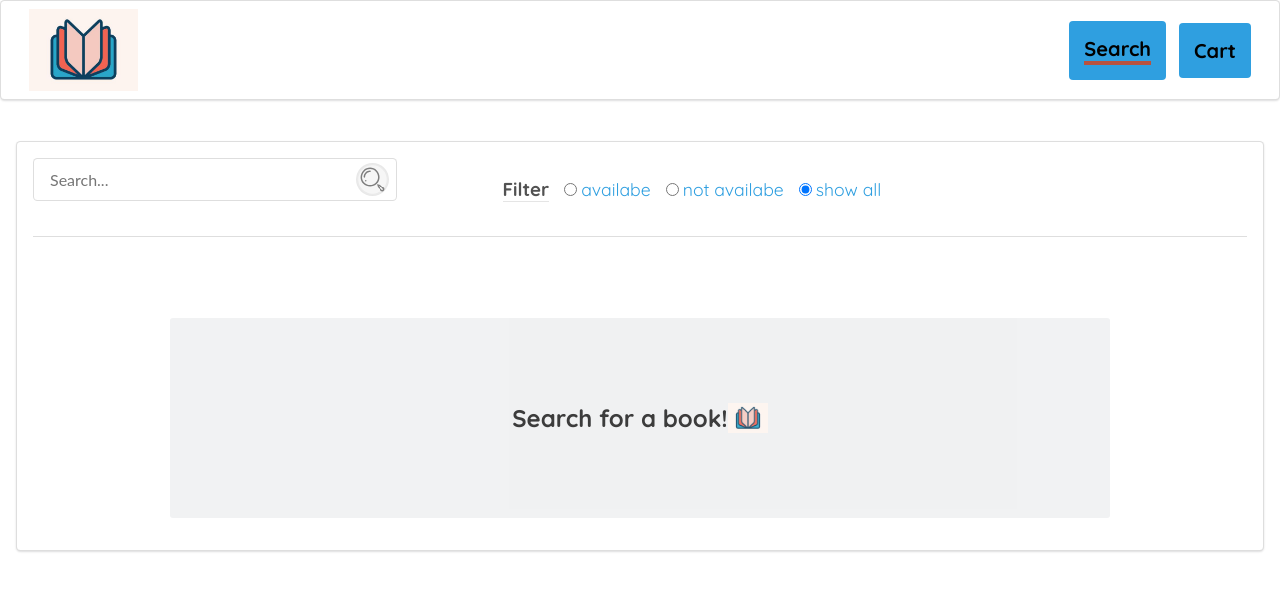
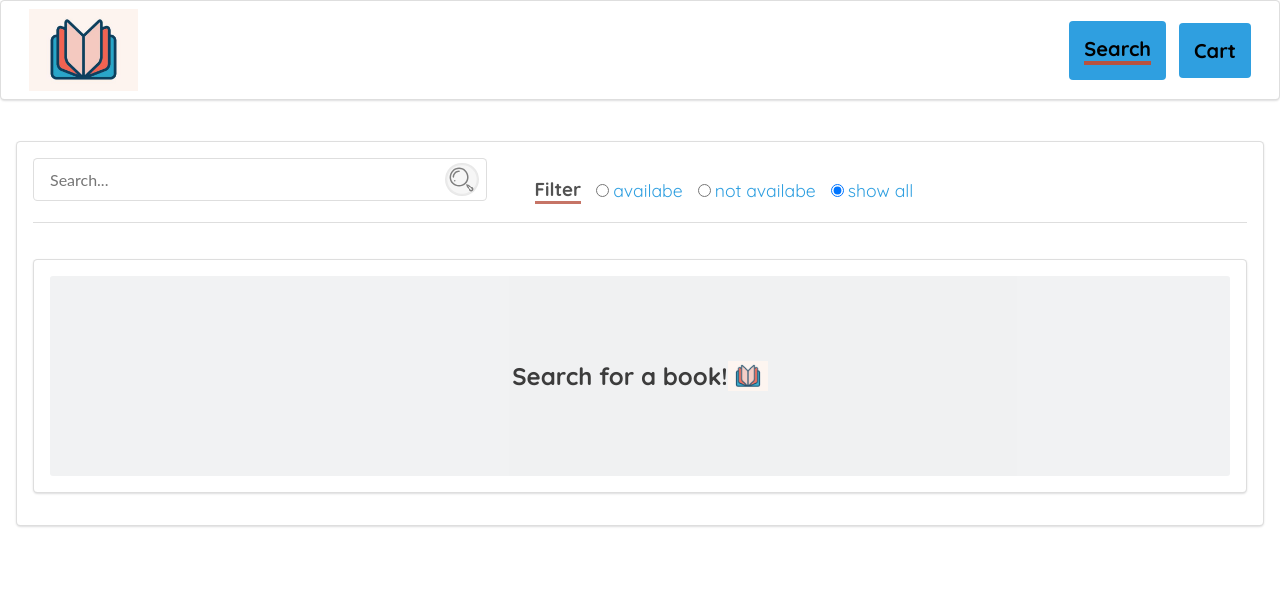
Before and after one commit to tcanbolat/bookStore, a React (Create React App) app in the folder client/: page / in a window 1280 px wide. Shown: the top 590 px of the page. Built offline with nearby package versions, Linux system fonts and the light colour scheme.

Commit message:
added Orders component and updated flex-box styling for app

```diff
--- a/client/src/components/MainBody/mainBody.module.css
+++ b/client/src/components/MainBody/mainBody.module.css
@@ -1,9 +1,19 @@
+@import url("https://fonts.googleapis.com/css?family=Quicksand:400,700");
+
+body {
+  color: #272727;
+  font-family: "Quicksand", serif;
+  font-style: normal;
+  font-weight: 400;
+  letter-spacing: 0;
+  padding: 1rem;
+}
+
 .Container {
-    margin: 0 auto;
-    background: #fff;
-    box-shadow: 0 1px 2px 0 rgba(34,36,38,.15);
-    margin: 1rem 0;
-    padding: 1em 1em;
-    border-radius: .28571429rem;
-    border: 1px solid rgba(34,36,38,.15);
-    }
+  background: #fff;
+  box-shadow: 0 1px 2px 0 rgba(34, 36, 38, 0.15);
+  margin: 1rem 0;
+  padding: 1em 1em;
+  border-radius: 0.28571429rem;
+  border: 1px solid rgba(34, 36, 38, 0.15);
+}
--- a/client/src/components/Orders/Orders.js
+++ b/client/src/components/Orders/Orders.js
@@ -2,10 +2,28 @@ import React from "react";
 
 import classess from "./orders.module.css";
 
-const Orders = ({ orders }) => {
+const Orders = ({ cart }) => {
+  const priceArray = [];
+
+  cart.forEach((item) => {
+    priceArray.push(item.saleInfo.listPrice.amount * item.count);
+  });
+
+  const subTotal = priceArray.reduce((a, b) => a + b, 0);
+  console.log(priceArray);
   return (
     <div className={classess.Orders}>
-      <h1>ORDERS.JS</h1>
+      <h4>Order Totals</h4>
+      {cart.map((item) => {
+        return (
+          <div>
+            <p>{item.volumeInfo.title}</p>
+            <p> <em>X</em> {item.count ? item.count : 1} = ${(item.saleInfo.listPrice.amount * (item.count ? item.count : 1)).toFixed(2)}</p>
+            <hr className={classess.LineBreak}/>
+          </div>
+        );
+      })}
+      <h4>sub total: ${subTotal.toFixed(2)}</h4>
     </div>
   );
 };
--- a/client/src/components/Orders/orders.module.css
+++ b/client/src/components/Orders/orders.module.css
@@ -1,4 +1,39 @@
 .Orders {
-  border: 1px solid black;
-  flex: 30%;
+  border-left: 1px solid #2f9fe0;
+  flex: 25%;
+  padding-left: 10px;
+  height: fit-content;
 }
+
+.Orders em {
+  color: #2f9fe0;
+  font-weight: 700;
+}
+
+.Orders h4 {
+  border-bottom: 4px solid #2f9fe0;
+  width: fit-content;
+}
+
+.LineBreak {
+  max-width: 40%;
+  margin: 0px;
+  margin-bottom: 20px;
+  border: 0.1px solid red;
+}
+
+@media (max-width: 500px) {
+  .Orders {
+    flex: 40%;
+    border-left: none;
+    text-align: center;
+    margin: 0 auto;
+  }
+
+  h4, .LineBreak {
+    margin: 0 auto;
+    margin-bottom: 20px;
+    font-size: 30px;
+  }
+
+}
--- a/client/src/components/Pagination/Pagination.js
+++ b/client/src/components/Pagination/Pagination.js
@@ -19,9 +19,9 @@ const Pagination = ({
     <nav>
       {totalPosts === 0 || totalPosts === undefined || loading ? null : <p>{"Total Results: " + totalPosts}</p>}
       {loading ? null : (
-        <ul className={classes.Pagination}>
+        <div className={classes.Pagination}>
           {pageNumbers.map((number) => (
-            <li
+            <span
               onClick={() => paginate(number)}
               key={number}
               className={[
@@ -30,9 +30,9 @@ const Pagination = ({
               ].join(" ")}
             >
               <span>{number}</span>
-            </li>
+            </span>
           ))}
-        </ul>
+        </div>
       )}
     </nav>
   );
--- a/client/src/components/Pagination/pagination.module.css
+++ b/client/src/components/Pagination/pagination.module.css
@@ -1,8 +1,11 @@
 .Pagination {
   text-align: center;
-  padding-top: 25px;
+  padding-top: 20px;
   font-weight: 700;
   border-top: 1px solid #22242626;
+  display: flex;
+  flex-wrap: wrap;
+  justify-content: center;
 }
 
 .PageNumbers {
@@ -16,14 +19,14 @@
   background-clip: padding-box;
 }
 
-li:hover {
-    cursor: pointer;
-  }
+span:hover {
+  cursor: pointer;
+}
 
-.Active
-{
-    font-weight: bold;
-    background-color: #b85240;opacity:0.87;
+.Active {
+  font-weight: bold;
+  background-color: #b85240;
+  opacity: 0.87;
 }
 
 nav p {
--- a/client/src/components/SearchResults/searchResults.module.css
+++ b/client/src/components/SearchResults/searchResults.module.css
@@ -1,101 +1,84 @@
-@import url("https://fonts.googleapis.com/css?family=Quicksand:400,700");
-
-body {
-  color: #272727;
-  font-family: "Quicksand", serif;
-  font-style: normal;
-  font-weight: 400;
-  letter-spacing: 0;
-  padding: 1rem;
+.BookCardBody {
+  display: flex;
+  flex-flow: wrap;
 }
 
-.main {
-  background: #fff;
-  margin: 1rem 0;
-  padding: 1em 1em;
-  border-radius: 0.28571429rem;
-  max-width: 80%;
-  margin: 0 auto;
-  margin-top: 40px;
-  align-items: center;
+.CardItem {
+  display: flex;
+  flex-wrap: nowrap;
+  flex: 33%;
+  padding: 10px;
+  padding-left: 5px;
 }
 
-h1 {
-  font-size: 40px !important;
-  margin-bottom: 0px;
+.BookImage {
+  margin-left: 15px;
+  border-radius: 0.3rem;
 }
 
-.Price h2 {
+.BookImage:hover {
+  cursor: pointer;
+  border-bottom: 3px solid #b85240;
+  border-left: 3px solid #2f9fe0;
+}
+
+.BookBody {
+  padding-left: 5px;
+}
+
+.Details {
+  display: block;
+}
+
+.Details h3 {
   margin-bottom: 0px;
   opacity: 55%;
   cursor: not-allowed;
 }
 
-.BookImage {
-  height: auto;
-  max-width: 100%;
-  vertical-align: middle;
+.Price {
+  font-size: 28px;
+  margin: 5px;
+  border-bottom: 3px solid rgba(0, 0, 0, 0.15);
+  width: fit-content;
 }
 
-.BookImage:hover {
-cursor: pointer;
+.Details button {
+  padding: 7px 7px 7px 30px;
+  background: url("../../assets/images/shoppingCart.svg") no-repeat;
+  border: 2px solid #2f9fe0;
+  border-radius: 0.3rem;
+  box-shadow: 0 1px 2px rgba(0, 0, 0, 0.15);
+  font-size: 11px;
 }
 
-.Cart {
-  width: 40px;
+.Details button:hover {
+  color: white;
+  background-color: #b85240;
+  border: 2px solid #b85240;
 }
 
-.Cart:hover {
-  width: 50px;
-  cursor: pointer;
+.Details button:active {
+  outline-style: none;
+  box-shadow: 0px 0px 5px #555 inset;
 }
 
-.Price {
-  display: flex;
+.Details button:focus {
+  outline-style: none;
 }
 
-.cards {
-  display: flex;
-  flex-wrap: wrap;
-  list-style: none;
-  margin: 0;
-  padding: 0;
+.CardTitle {
+  margin: 1px;
 }
 
-.cards_item {
-  display: flex;
-  padding: 1rem;
-}
-
-@media (min-width: 40rem) {
-  .cards_item {
-    width: 50%;
+@media (max-width: 1150px) {
+  .CardItem {
+    flex: 50%;
   }
 }
 
-@media (min-width: 56rem) {
-  .cards_item {
-    width: 33.3333%;
+@media (max-width: 500px) {
+  .CardItem {
+    flex: 100%;
   }
 }
-
-.card {
-  background-color: transparent;
-  border-radius: 0.25rem;
-  /* box-shadow: 0 20px 40px -14px rgba(0, 0, 0, 0.25); */
-  display: flex;
-  flex-direction: column;
-  overflow: hidden;
-  display: block;
-}
-
-.card_content {
-  padding: 1rem;
-}
-
-.card_title {
-  font-size: 1.1rem;
-  font-weight: 700;
-  letter-spacing: 1px;
-  margin: 0px;
-}
--- a/client/src/components/SearchResults/searchReults.js
+++ b/client/src/components/SearchResults/searchReults.js
@@ -2,8 +2,9 @@ import React from "react";
 
 import classes from "./searchResults.module.css";
 import PlaceHolder from "../UI/PlaceHolder/placeHolder";
-import ShoppingCart from "../../assets/images/shoppingCart.svg";
 import Spinner from "../UI/Spinner/Spinner";
+import MainBody from "../MainBody/MainBody";
+import Button from "../UI/Button/Button";
 
 const SearchResults = (props) => {
   const books = props.bookResults;
@@ -14,9 +15,8 @@ console.log(books);
     bookCard = <PlaceHolder message={"No results, please try again"} />;
   } else if (books.length > 0) {
     bookCard = books.map((book) => (
-      <div key={book.id} className={classes.cards_item}>
-        <div className={classes.card}>
-          <div className={classes.card_image}>
+      <div key={book.id} className={classes.CardItem}>
+          <div className={classes.CardImage}>
             <img
               onClick={() => props.toggleModal(book.id)}
               src={book.volumeInfo.imageLinks.thumbnail}
@@ -24,33 +24,31 @@ console.log(books);
               className={classes.BookImage}
             />
           </div>
+          <div className={classes.BookBody}>
+          <h4 className={classes.CardTitle}>{book.volumeInfo.title}</h4>
           {book.saleInfo.listPrice ? (
-            <div className={classes.Price}>
-              <h1 className={classes.card_title}>
+            <div className={classes.Details}>
+              <h4 className={classes.Price}>
                 ${book.saleInfo.listPrice.amount}
-              </h1>
-              <img
-                onClick={() => props.addToCart(book)}
-                className={classes.Cart}
-                alt="shopping cart"
-                src={ShoppingCart}
-              />
+              </h4>
+            <button className={classes.Button} onClick={() => props.addToCart(book)}>
+              ADD TO CART
+            </button>
             </div>
           ) : (
-            <div className={classes.Price}>
-              <h2>out of stock</h2>
+            <div className={classes.Details}>
+              <h3>out of stock</h3>
             </div>
           )}
-          <h2 className={classes.card_title}>{book.volumeInfo.title}</h2>
-        </div>
+          </div>
       </div>
     ));
   }
 
   return (
-    <div className={classes.main}>
-      {props.loading ? <Spinner /> : <div className={classes.cards}>{bookCard}</div>}
-    </div>
+    <MainBody>
+      {props.loading ? <Spinner /> : <div className={classes.BookCardBody}>{bookCard}</div>}
+    </MainBody>
   );
 };
 
--- a/client/src/containers/BookSearch/Filters/filters.module.css
+++ b/client/src/containers/BookSearch/Filters/filters.module.css
@@ -1,6 +1,6 @@
 .Container {
   display: flex;
-  width: 60%;
+  flex: 40%;
   margin: 0 2rem;
   align-items: center;
 }
@@ -20,16 +20,34 @@ input {
 
 .Container h3 {
   margin-left: 1rem;
-  border-bottom: 1px solid #22242626;
+  border-bottom: 3px solid #b85240;
   opacity: 80%;
 }
 
-@media (max-width: 736px) {
-  .Container input {
+@media (max-width: 550px) {
+  .Container {
     display: block;
-  }
-
-  .Container form {
-    margin-left: 15px;
+    text-align: center;
   }
 }
+
+@media (max-width: 500px) {
+.Container label, input {
+  text-align: center;
+  display: block;
+}
+
+input {
+  display: inline-block;
+}
+
+.Container form {
+  padding: 0px 0px 35px 0px;
+}
+
+.Container input {
+  margin: 15px;
+}
+
+
+}
--- a/client/src/containers/BookSearch/SearchForm/searchForm.module.css
+++ b/client/src/containers/BookSearch/SearchForm/searchForm.module.css
@@ -1,8 +1,6 @@
 .SearchContainer {
   position: relative;
-  width: 30%;
-  min-width: 250px;
-  display: table;
+  flex: 20%;
 }
 
 .Input {
--- a/client/src/containers/BookSearch/bookSearch.module.css
+++ b/client/src/containers/BookSearch/bookSearch.module.css
@@ -1,16 +1,17 @@
 .Container {
   margin: 0 auto;
   background: #fff;
-box-shadow: 0 1px 2px 0 rgba(34,36,38,.15);
+  box-shadow: 0 1px 2px 0 rgba(34, 36, 38, 0.15);
   margin: 1rem 0;
   padding: 1em 1em;
-border-radius: .28571429rem;
-border: 1px solid rgba(34,36,38,.15);
+  border-radius: 0.28571429rem;
+  border: 1px solid rgba(34, 36, 38, 0.15);
 }
 
 .SearchArea {
   display: flex;
-    justify-content: space-between;
+  /* justify-content: space-between; */
+  flex-wrap: wrap;
 }
 
 @media (max-width: 775px) {
--- a/client/src/containers/Cart/Cart.js
+++ b/client/src/containers/Cart/Cart.js
@@ -7,6 +7,7 @@ import Spinner from "../../components/UI/Spinner/Spinner";
 import Button from "../../components/UI/Button/Button";
 import Orders from "../../components/Orders/Orders";
 import Aux from "../../hoc/Auxillary/Auxillary";
+import MainBody from "../../components/MainBody/MainBody";
 
 const Cart = React.memo(() => {
   const [cartItems, setCartItems] = useState([]);
@@ -151,15 +152,19 @@ const Cart = React.memo(() => {
   };
 
   return (
-    <Aux>
+    <MainBody>
       {loading ? (
         <Spinner />
+      ) : cartItems.length <= 0 ? (
+        <div
+          style={{ width: "80%", margin: "0 auto", marginTop: "250px" }}
+          className={classes.Cart}
+        >
+          {emptyCart}
+        </div>
       ) : (
         <div className={classes.Cart}>
           <Orders cart={cartItems} />
-          {cartItems.length <= 0 ? (
-            emptyCart
-          ) : (
           <div className={classes.CartItem}>
             {cartItems.map((book) => (
               <Aux>
@@ -189,8 +194,7 @@ const Cart = React.memo(() => {
                       <input
                         type="number"
                         style={{
-                            width:
-                              parseInt(book.count) > 100 ? "2.8em" : "2.1em",
+                          width: parseInt(book.count) > 100 ? "2.8em" : "2.1em",
                         }}
                         id="nm-inp"
                         className="input-wrap"
@@ -211,10 +215,9 @@ const Cart = React.memo(() => {
               </Aux>
             ))}
           </div>
-          )}
         </div>
       )}
-    </Aux>
+    </MainBody>
   );
 });
 
```
Also changed, not shown: 1 other file (tests, documents, lock files or other folders). Lines whose indentation alone changed are shown as unchanged.
